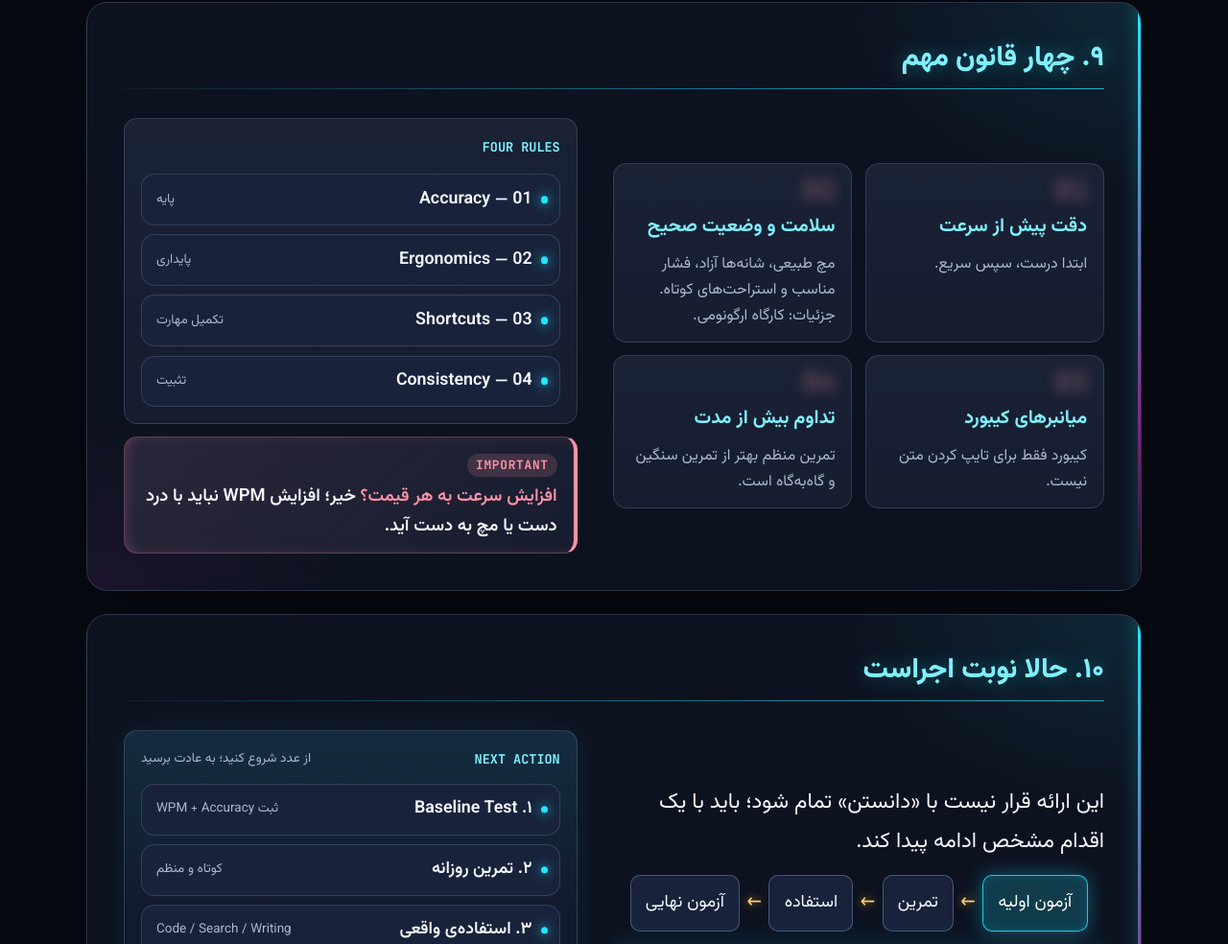
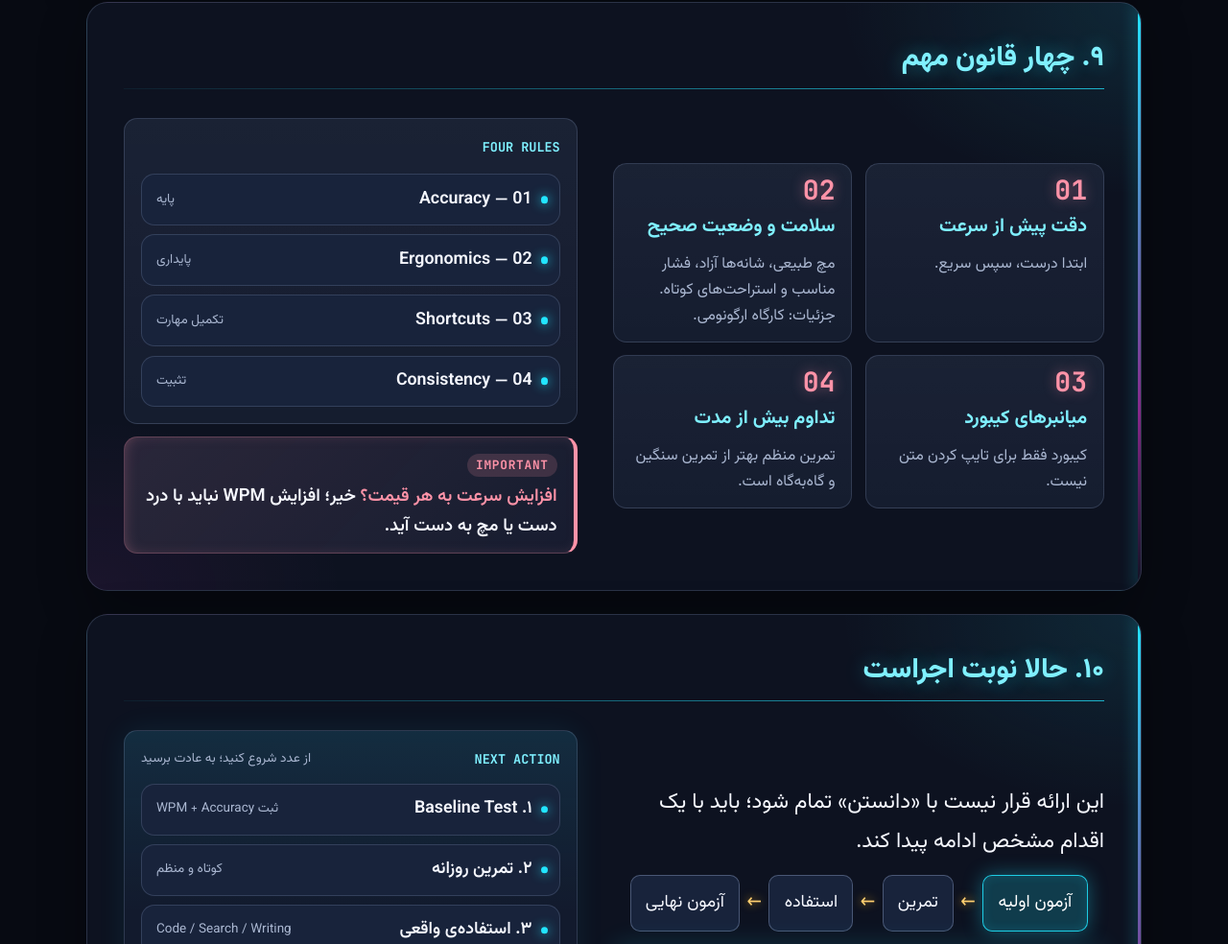
Before and after one commit to fum-cs/cw1, a plain HTML site: page type/index.html in a window 1280 px wide. Shown: the part 5235-6219 px from the top of the page at 96% size. Drawn offline with Linux system fonts and the light colour scheme.

Commit message:
Update index.html

```diff
--- a/type/index.html
+++ b/type/index.html
@@ -191,6 +191,14 @@
     justify-content: center;
     gap: calc(var(--u) * .7);
     min-width: 0;
+  }
+  .section-card[data-section="9"] .rule-number {
+    position: relative;
+    z-index: 2;
+    color: var(--coral);
+    -webkit-text-fill-color: var(--coral);
+    -webkit-text-stroke: 0;
+    text-shadow: 0 0 14px rgb(255 147 168 / 0.45);
   }
   .slide-text-col > *, .slide-media-col > * { min-width: 0; }
 
```
